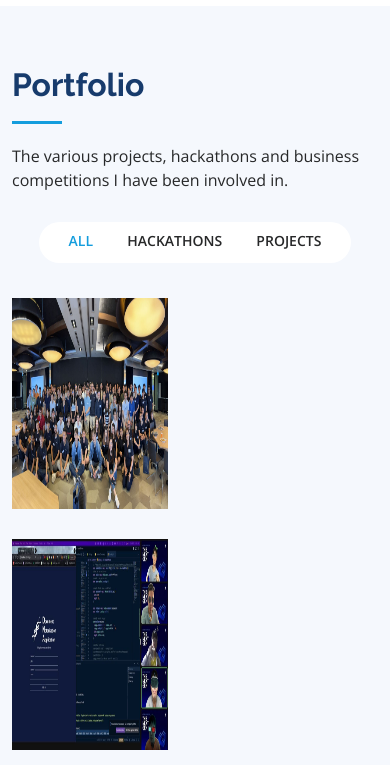
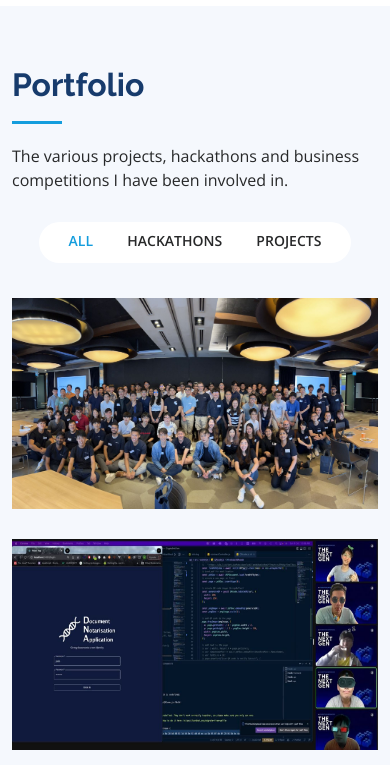
Before and after one commit to skykeyang/skykeyang.github.io, a plain HTML site: page index.html in a window 390 px wide. Shown: the part 5986-6751 px from the top of the page. Drawn offline with nearby package versions, Linux system fonts and the light colour scheme.

Commit message:
Fixed portfolio for mobile

```diff
--- a/assets/css/style.css
+++ b/assets/css/style.css
@@ -564,6 +564,12 @@ section {
   width: 40vw;
 }
 
+@media (max-width: 700px) {
+  .portfolio .portfolio-wrap .img-fluid {
+    width: 100%;
+  }
+}
+
 /*--------------------------------------------------------------
 # Portfolio Details
 --------------------------------------------------------------*/
```
